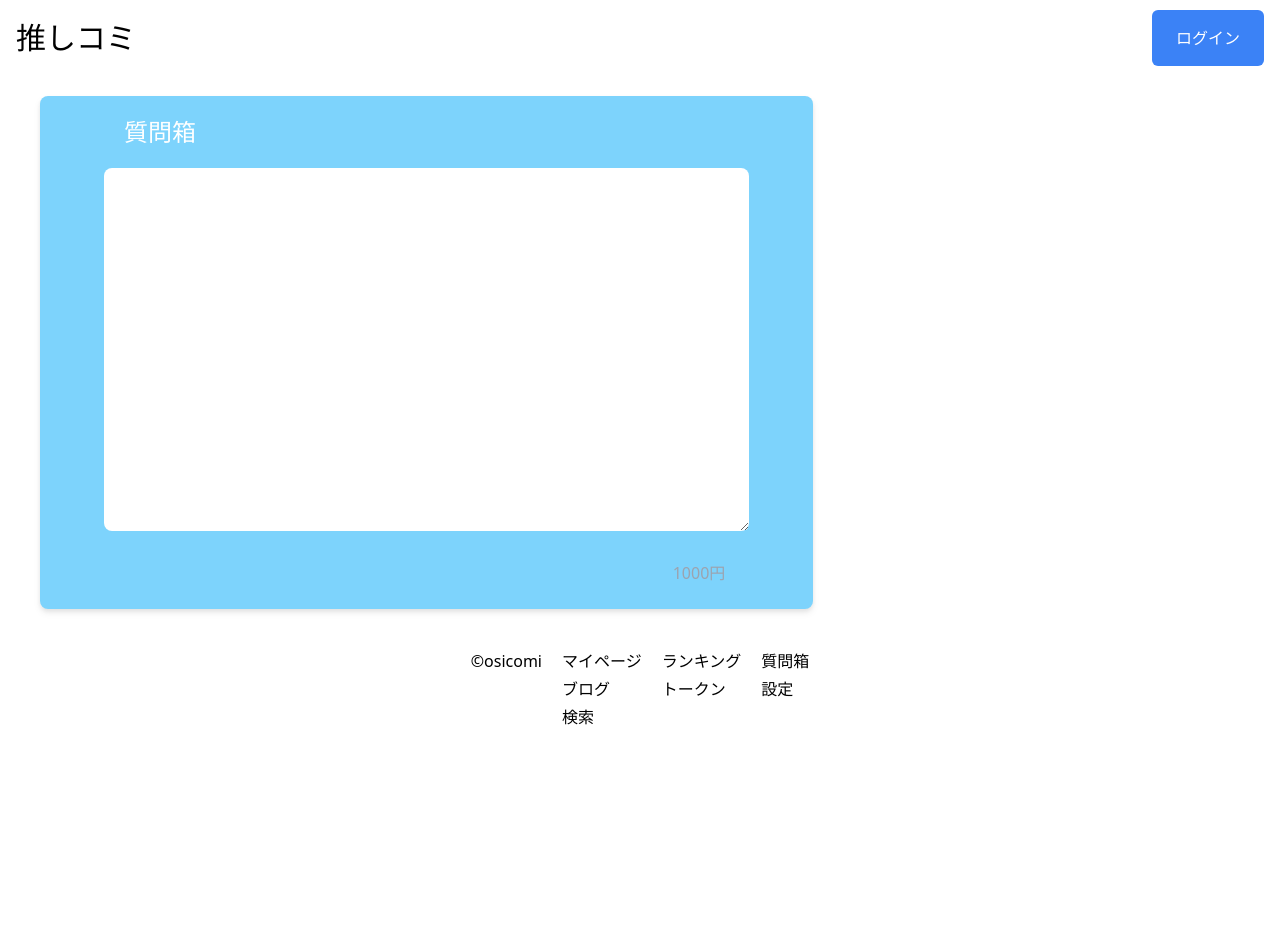
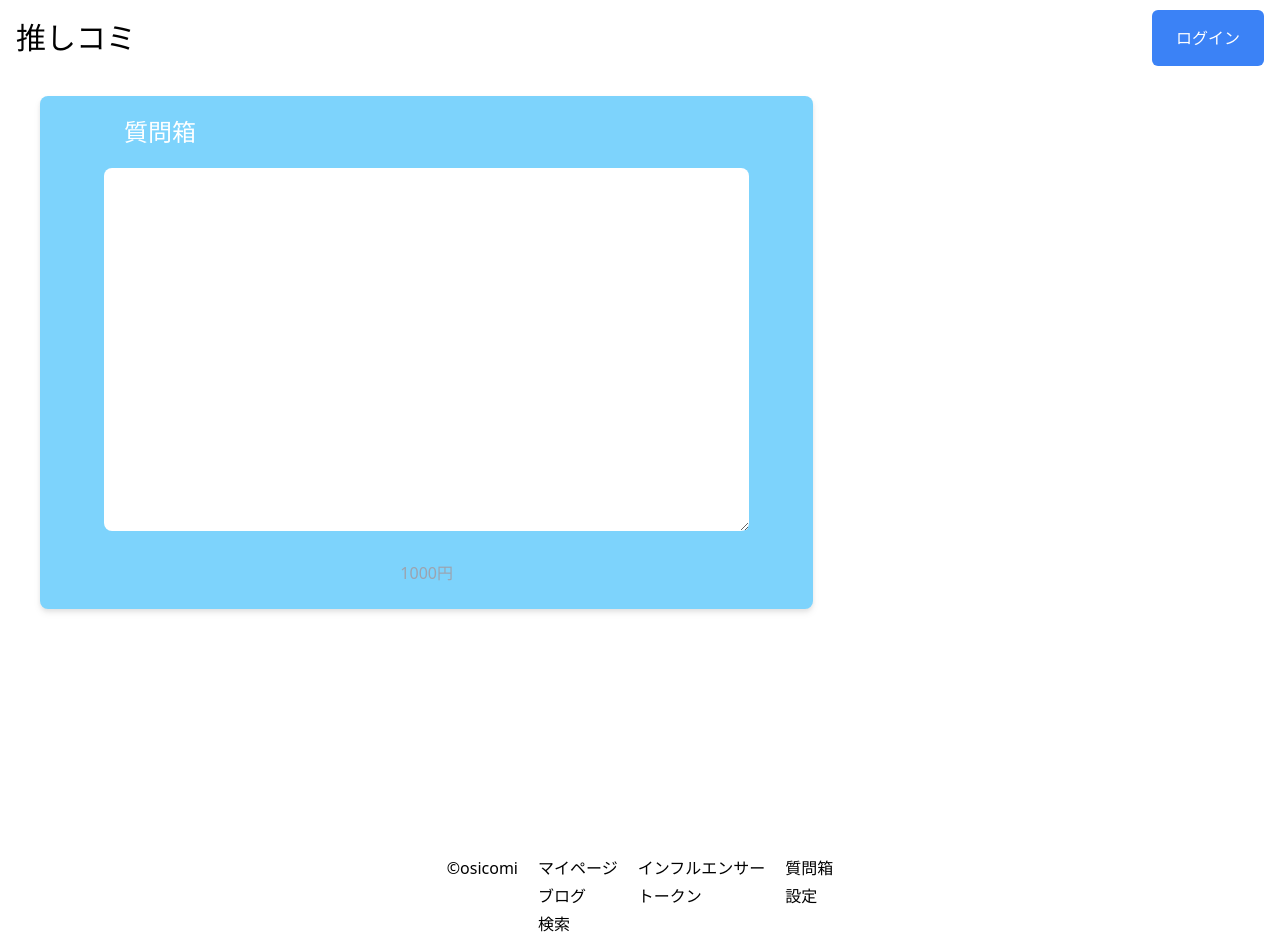
Before and after one commit to cocoide/cms-of-blog, a Next.js app: page /question in a window 1280 px wide. Before the commit the page ends 800 px from the top, so only its background shows below. Built offline with nearby package versions, Linux system fonts and the light colour scheme.

Commit message:
change input form css

```diff
--- a/components/footer.tsx
+++ b/components/footer.tsx
@@ -18,8 +18,8 @@ const Footer = () => {
         </Link>
       </h3>
       <h3 className="flex flex-col space-y-1">
-        <Link href="/ranking">
-        <a className="">ランキング</a>
+        <Link href="/infuluencer">
+        <a className="">インフルエンサー</a>
         </Link>
         <Link href="/setting">
         <a className="token">トークン</a>
--- a/components/header.tsx
+++ b/components/header.tsx
@@ -1,11 +1,10 @@
 import Link from "next/link";
 import LoginButton from "./login-button";
-import MenueButton from "./menu-button";
 
 
 const Header = () => {
   return (
-    <header className="pt-5 first-letter:border-b flex items-center h-14 px-4">
+    <header className="pt-5 first-letter:border-b flex items-center h-14 px-4 bg-white">
       <h1>
         <Link href="/">
           <a className="text-2xl md:text-3xl">推しコミ</a>
--- a/components/input-question.tsx
+++ b/components/input-question.tsx
@@ -2,18 +2,18 @@ const InputQuestion = () => {
 
   return (
 
-    <div className="p-5 md:p-10 lg:w-2/3 drop-shadow-md">
+    <div className="p-5 md:p-10 lg:w-2/3 drop-shadow-md text-center">
       <div className="bg-sky-300
-       rounded-lg aspect-video px-14 md:px-16 text-right">
+       rounded-lg aspect-video px-14 md:px-16">
       <h2 className="text-white md:text-2xl text-lg p-5 text-left">
         質問箱
       </h2>
       <textarea
 
-      className="rounded-lg aspect-video w-full p-5 ">
+      className="rounded-lg aspect-video w-full p-5">
       </textarea>
       <input placeholder="1000円"
-      className="bg-transparent p-1 text-right m-5 w-2/5 text-white"
+      className="bg-transparent p-1 text-center m-5 w-2/5 text-white"
       onChange={(e: React.ChangeEvent<HTMLInputElement>) => {
     const value:number = Number(e.target.value);
     }} />
--- a/components/layout.tsx
+++ /dev/null
@@ -1,20 +0,0 @@
-import { ReactNode } from "react";
-import Footer from "./footer";
-import Header from "./header";
-import SmNav from "./smnav";
-
-
-type Props = { children: ReactNode };
-
-
-const Layout = ({ children }: Props) => {
-  return (
-  <div>
-    <Header/>
-    <main>{children}</main>
-    <Footer/>
-    </div>
-    );
-};
-
-export default Layout;
--- /dev/null
+++ b/components/layout/layout.tsx
@@ -0,0 +1,21 @@
+import { ReactNode } from "react";
+import Footer from "../footer";
+import Header from "../header";
+type Props = { children: ReactNode }
+
+const DefalutLayout = ({ children }: Props) => {
+  return (
+  <div>
+    <div className="">
+    <Header/>
+    </div>
+    <main className="h-screen"
+    >
+      {children}
+      </main>
+    <Footer/>
+    </div>
+    );
+};
+
+export default DefalutLayout
--- a/pages/_app.tsx
+++ b/pages/_app.tsx
@@ -1,12 +1,12 @@
 import '../styles/globals.css'
 import type { AppProps } from 'next/app'
-import Layout from '../components/layout'
+import DefalutLayout from '../components/layout/layout'
 
 function MyApp({ Component, pageProps }: AppProps) {
   return (
-    <Layout>
+    <DefalutLayout>
       <Component {...pageProps}/>
-    </Layout>
+    </DefalutLayout>
   )
 
 }
--- /dev/null
+++ b/pages/infuluencer.tsx
@@ -0,0 +1,6 @@
+const infuluencer = () => {
+  return (
+    <div>infuluencer</div>
+  )
+}
+export default infuluencer
```
